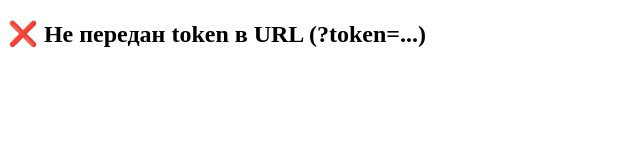
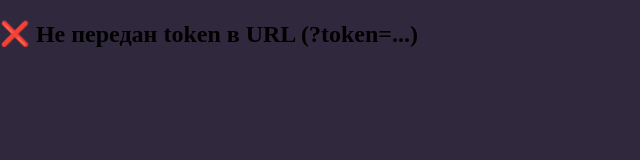
Before and after one commit to Mowgle88/cyberity-sdk-wrapper, a plain HTML site: page index.html in a window 1280 px wide. Shown: the whole page, without its empty margins (0-640 px from the left). Drawn offline with Linux system fonts and the light colour scheme.

Commit message:
style: set body background color and margin in index.html

```diff
--- a/index.html
+++ b/index.html
@@ -6,6 +6,10 @@
     <meta name="viewport" content="width=device-width, initial-scale=1.0" />
     <meta http-equiv="Permissions-Policy" content="camera=*, microphone=*"/>
     <style>
+      body {
+        background-color: #30283D;
+        margin: 0;
+      }
     </style>
     <script src="https://static.cyberity.ru/idensic/static/sns-websdk-builder.js"></script>
   </head>
@@ -40,12 +44,12 @@
                   email: applicantEmail,
                   phone: applicantPhone,
                   i18n: customI18nMessages, //JSON of custom SDK Translations
-                  // uiConf: {
-                      // customCss: "https://cyberity-custom-css.vercel.app/custom-styles.css"
+                  uiConf: {
+                      customCss: "https://cyberity-custom-css.vercel.app/custom-styles.css"
                       // URL to css file in case you need change it dynamically from the code
                       // the similar setting at Customizations tab will rewrite customCss
                       // you may also use to pass string with plain styles `customCssStr:`
-                  // },
+                  },
               })
               .withOptions({
                   addViewportTag: true, // Adds viewport meta tag for iFrame for mobile-optimized SDK adjustments.
```
